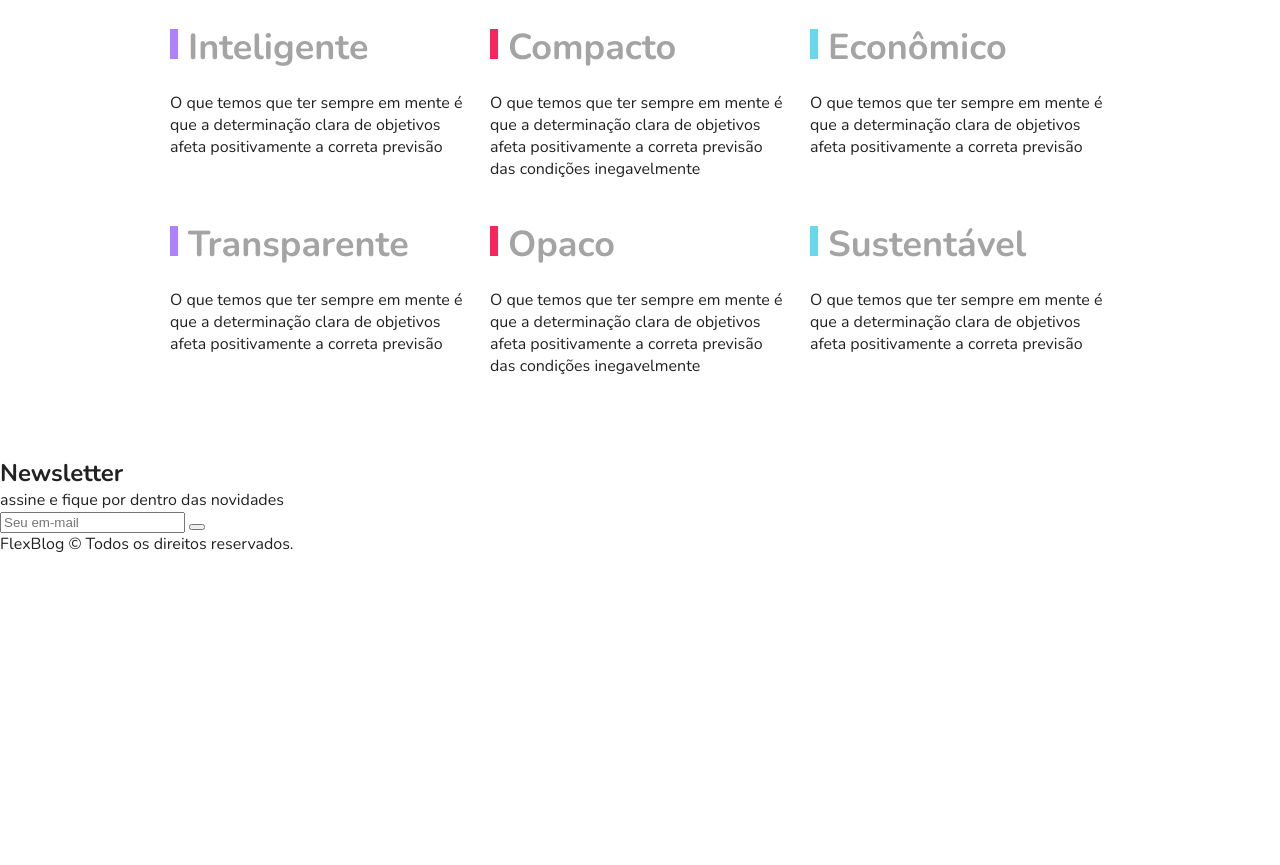
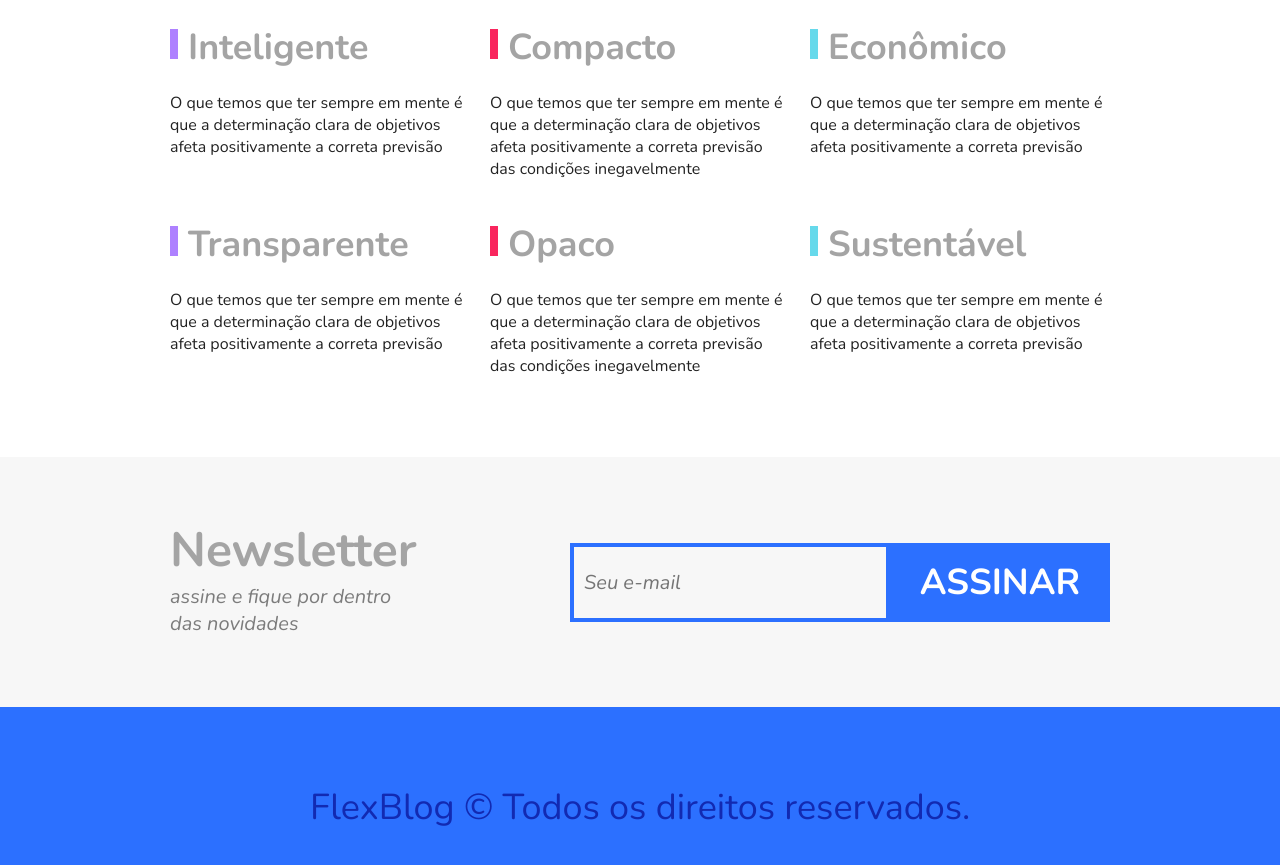
Before and after one commit to matheusrael/Origamid, a plain HTML site: page CSS FlexBox/FlexBlog/index.html in a window 1280 px wide. Shown: the part 2620-3485 px from the top of the page. Before the commit the page ends 3175 px from the top, so only its background shows below. Drawn offline with nearby package versions, Linux system fonts and the light colour scheme.

Commit message:
Estilização FlexBlog-newsletter e footer

```diff
--- a/CSS FlexBox/FlexBlog/css/style.css
+++ b/CSS FlexBox/FlexBlog/css/style.css
@@ -309,3 +309,85 @@ img {
 .qualidade-item:nth-of-type(3n) h2::before {
   background: #66d9eb;
 }
+
+.newsletter {
+  background: #f7f7f7;
+  padding: 60px calc((100% - 960px) / 2);
+  display: flex;
+  flex-wrap: wrap;
+}
+
+.newsletter-info {
+  flex: 1 1 240px;
+  margin: 0 10px;
+}
+
+.newsletter-info h1 {
+  font-size: 3em;
+  color: #a4a4a4;
+}
+
+.newsletter-info p {
+  font-size: 1.25em;
+  font-style: italic;
+  max-width: 230px;
+  color: #7c7c7c;
+  margin-bottom: 10px;
+}
+
+.newsletter-form {
+  flex: 2 1 260px;
+  margin: 0 10px;
+  align-self: center;
+  display: flex;
+  flex-wrap: wrap;
+}
+
+.newsletter-form input {
+  flex: 3 1 260px;
+  font-size: 1.25em;
+  color: #7c7c7c;
+  font-style: italic;
+  font-family: "Nunito", Helvetica, Arial, sans-serif;
+  border: 4px solid #2c70ff;
+  background: transparent;
+  margin: 0px;
+  border-radius: 0px;
+  padding: 15px 10px;
+}
+
+.newsletter-form button {
+  flex: 1 1 200px;
+  font-family: "Nunito", Helvetica, Arial, sans-serif;
+  font-size: 2.25em;
+  font-weight: bold;
+  text-transform: uppercase;
+  background: #2c70ff;
+  color: white;
+  margin: 0px;
+  cursor: pointer;
+  border: 0px;
+  padding: 15px 10px;
+}
+
+@media (max-width: 600px) {
+  .newsletter-form button {
+    font-size: 1.5em;
+  }
+}
+
+/* Footer */
+
+.footer {
+  display: flex;
+  height: 200px;
+  background: #2c70ff;
+  align-items: center;
+}
+
+.footer p {
+  flex: 1;
+  text-align: center;
+  font-size: 2.25em;
+  color: #122ab2;
+}
--- a/CSS FlexBox/FlexBlog/index.html
+++ b/CSS FlexBox/FlexBlog/index.html
@@ -154,16 +154,15 @@
       <h1>Newsletter</h1>
       <p>assine e fique por dentro das novidades</p>
     </div>
-    <form action="">
-      <input type="text" placeholder="Seu em-mail">
-      <button type="submit"></button>
+    <form class="newsletter-form">
+      <input type="text" placeholder="Seu e-mail">
+      <button type="submit">Assinar</button>
     </form>
+  </section>
 
-    <footer class="footer">
-      <p>FlexBlog © Todos os direitos reservados.</p>
-    </footer>
-
-  </section>
+  <footer class="footer">
+    <p>FlexBlog © Todos os direitos reservados.</p>
+  </footer>
 
 </body>
 
```
